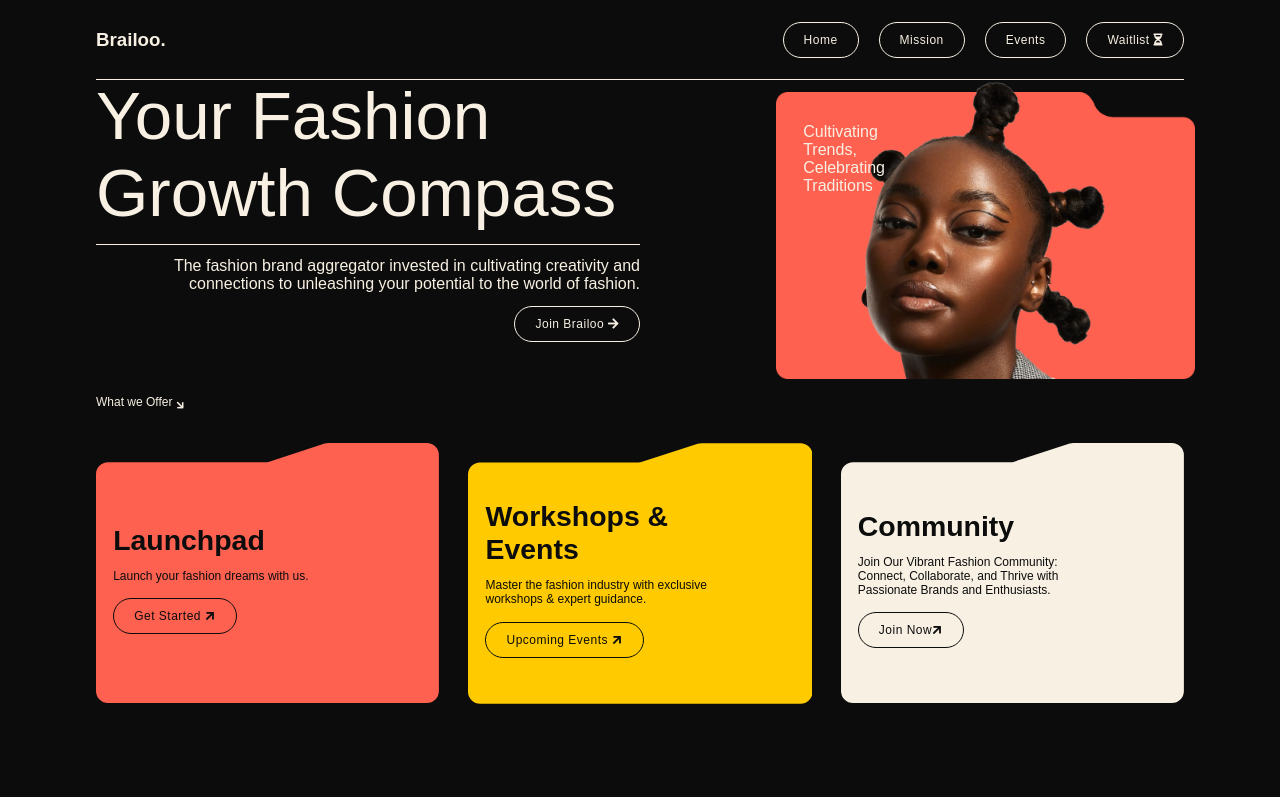
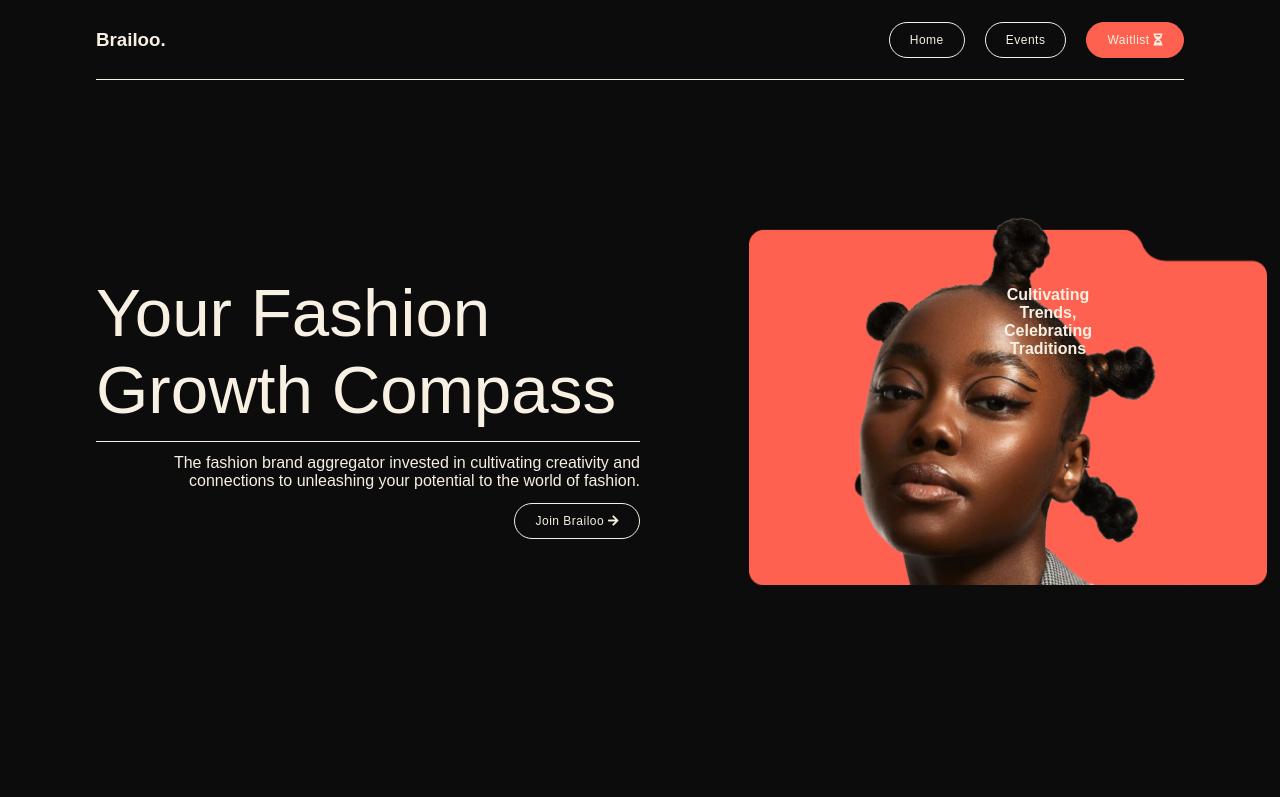
Before and after one commit to Night-Prime/Brailoo-Scroll-MVP, a website: page index.html in a window 1280 px wide. Shown: the top 797 px of the page. Drawn offline with nearby package versions, Linux system fonts and the light colour scheme; a web font is replaced by a local one.

Commit message:
adjustments made

```diff
--- a/index.html
+++ b/index.html
@@ -20,41 +20,37 @@
                         <h3>Brailoo.</h3>
                     </header>
                     <div class="links">
-                        <a href="">Home</a>
-                        <a href="">Mission</a>
-                        <a href="">Events</a>
-                        <a href="">Waitlist <i class="fa fa-hourglass-half"></i></a>
+                        <a href="#">Home</a>
+                        <a href="#event">Events</a>
+                        <a class="cta" href="">Waitlist <i class="fa fa-hourglass-half"></i></a>
                     </div>
                 </main>
             </nav>
             <div class="hero-content">
                 <div class="grid-content">
-                    <div class="grid-item">
+                    <div class="grid-item text-side">
                         <div class="grid-inner">
-                            <h1>
-                                Your Fashion Growth Compass
-                            </h1>
+                            <h1>Your Fashion Growth Compass</h1>
                             <span class="line"></span>
-                            <p class="grid-text">
-                                The fashion brand aggregator invested in cultivating creativity and connections to
-                                unleashing your potential to the world of fashion.
-                            </p>
-                            <span>
-                                <a href="/">
-                                    Join Brailoo <i class="fa fa-arrow-right" aria-hidden="true"></i>
-                                </a>
-                            </span>
+                            <p class="grid-text">The fashion brand aggregator invested in cultivating creativity and
+                                connections to
+                                unleashing your potential to the world of fashion.</p>
+                            <span><a href="/">Join Brailoo <i class="fa fa-arrow-right"
+                                        aria-hidden="true"></i></a></span>
                         </div>
                     </div>
-                    <div class="grid-item">
+                    <div class="grid-item image-side">
                         <div class="grid-inner red">
-                            <p>
-                                Cultivating <br />Trends,<br />Celebrating<br />Traditions
-                            </p>
+                            <p>Cultivating <br />Trends,<br />Celebrating<br />Traditions</p>
+                        </div>
+                    </div>
+                </div>
 
             </div>
         </div>
-                    <div class="grid-item third">
+    </section>
+    <section class="offer-section">
+        <div class="offer-inline">
             <div class="files">
                 <div class="file-top">
                     What we Offer <sub><i class="fa fa-arrow-right icon"></i></sub>
@@ -77,8 +73,7 @@
                             <p>Master the fashion industry with exclusive workshops & expert guidance.</p>
                             <span>
                                 <a href="">
-                                                Upcoming Events <i class="fa fa-arrow-right angle"
-                                                    aria-hidden="true"></i>
+                                    Upcoming Events <i class="fa fa-arrow-right angle" aria-hidden="true"></i>
                                 </a>
                             </span>
                         </div>
@@ -99,16 +94,13 @@
                 </div>
             </div>
         </div>
-                </div>
-            </div>
-        </div>
     </section>
     <!-- scroll-section -->
     <section class="main">
         <section class="scroll mission">
             <div class="mission-inline">
                 <div class="grid-mission wide">
-                    <h3 class="cta">
+                    <h3 class="pill">
                         Our Values
                         <i class="fa fa-asterisk" aria-hidden="true"></i>
                     </h3>
@@ -154,7 +146,7 @@
                 </div>
             </div>
         </section>
-        <section class="scroll team">
+        <section class="scroll team" id="mission">
             <div class="team-inline">
                 <div class="statemnt one">
                     <h5>Mission</h5>
@@ -226,7 +218,7 @@
                 </div> -->
             </div>
         </section>
-        <section class="scroll contact">
+        <section class="scroll contact" id="event">
             <div class="contact-inline">
                 <div class="grid-contact primary">
                     <h1 class="event">Workshops & Events</h1>
--- a/index.js
+++ b/index.js
@@ -15,8 +15,8 @@ window.addEventListener("load", () => {
   gsap.to(".main", {
     scrollTrigger: {
       trigger: ".navbar",
-      start: "700 10%",
-      end: "4400 20%",
+      start: "1100 10%",
+      end: "5400 20%",
       toggleClass: "navbar-bg",
       // markers: true,
       onEnter: () => {
--- a/style/style.css
+++ b/style/style.css
@@ -124,6 +124,17 @@ a:hover {
     /* Change text color on hover */
 }
 
+.cta {
+    background-color: var(--fashion-3-hex) !important;
+    border-color: var(--fashion-3-hex);
+}
+
+.cta:hover {
+    background-color: var(--fashion-2-hex) !important;
+    /* color: var(--fashion-4-hex); */
+    font-weight: 600;
+}
+
 .links {
     /* inline-size: 600px; */
     display: flex;
@@ -137,6 +148,7 @@ a:hover {
     justify-content: flex-end;
 }
 
+/* hero section */
 
 .hero-content {
     /* margin-block-start: 5%; */
@@ -151,34 +163,37 @@ a:hover {
 }
 
 .grid-content {
+    position: relative;
+
     width: 85%;
     height: 100%;
-    display: grid;
-    grid-template-columns: repeat(2, minmax(0, 1fr));
+    display: flex;
+    justify-content: center;
+    /* Center horizontally */
+    align-items: center;
+    /* Center vertically */
     color: var(--fashion-4-hex);
 }
 
 .grid-item {
-    visibility: hidden;
-    opacity: 0;
-
-    /* padding-block: 1rem; */
-    position: relative;
-    height: (99vh / 3);
-}
-
-.first {
-    width: 100%;
-    height: 100%;
+    flex: 1;
+    display: flex;
+    align-items: center;
+    /* Center vertically */
+    justify-content: center;
+    /* Center horizontally */
 }
 
 .grid-inner {
-    inline-size: 100%;
-    /* block-size: 0%; */
-    display: flex;
-    flex-direction: column;
+    text-align: center;
+    /* Center text horizontally */
 }
 
+.grid-inner h1 {
+    font-size: var(--h2);
+    font-weight: 500;
+    text-align: left;
+}
 
 .line {
     width: 100%;
@@ -189,17 +204,25 @@ a:hover {
 
 .red {
     position: absolute;
-    /* top: 60%; */
-    bottom: 0%;
-    right: -25%;
-    top: 5%;
-    block-size: 95% !important;
+    right: -15%;
+    inline-size: 55%;
+    block-size: 55%;
+
     padding: 5%;
-
     background-image: url('../assets/svg/Vector\ \(2\).png');
     background-size: contain;
+    background-repeat: no-repeat;
+    /* Center text horizontally */
+}
 
-    background-repeat: no-repeat;
+.red p {
+    text-align: center;
+    font-weight: 600;
+}
+
+.image-side {
+    block-size: 100%;
+    inline-size: 100%;
 }
 
 .grid-text {
@@ -208,18 +231,30 @@ a:hover {
     margin: 0;
     margin-block: 1vw;
     text-align: right;
+    /* Center text horizontally */
 }
 
+/* Second section*/
+
+.offer-section {
+    background-color: var(--fashion-1-hex) !important;
+    height: 60vh !important;
+}
+
+.offer-inline {
+    inline-size: 85%;
+    block-size: 100%;
+    margin: 0 auto;
+}
 
 .third {
-    grid-column: span 2;
-    block-size: 40vh;
+    margin: 0 auto;
+    block-size: 100%;
     display: flex;
-    align-items: center;
-    padding: 0 !important;
 }
 
 .files {
+    margin-block: 4rem;
     block-size: 90%;
     inline-size: 100%;
     display: flex;
@@ -229,6 +264,7 @@ a:hover {
 .file-top {
     flex: 1;
     font-size: var(--small);
+    color: var(--fashion-4-hex);
 }
 
 .file-top .icon {
@@ -395,7 +431,7 @@ a:hover {
     block-size: 100%;
 }
 
-.cta {
+.pill {
     border: var(---border-size-light);
     border-radius: var(--border-radius);
     display: flex;
@@ -487,7 +523,7 @@ a:hover {
 }
 
 .text-reveal-inner.animate-reveal span {
-    animation: reveal 0.5s forwards;
+    animation: reveal 0.3s forwards;
 }
 
 .team-inline .two {
```
Lines whose indentation alone changed are shown as unchanged.
